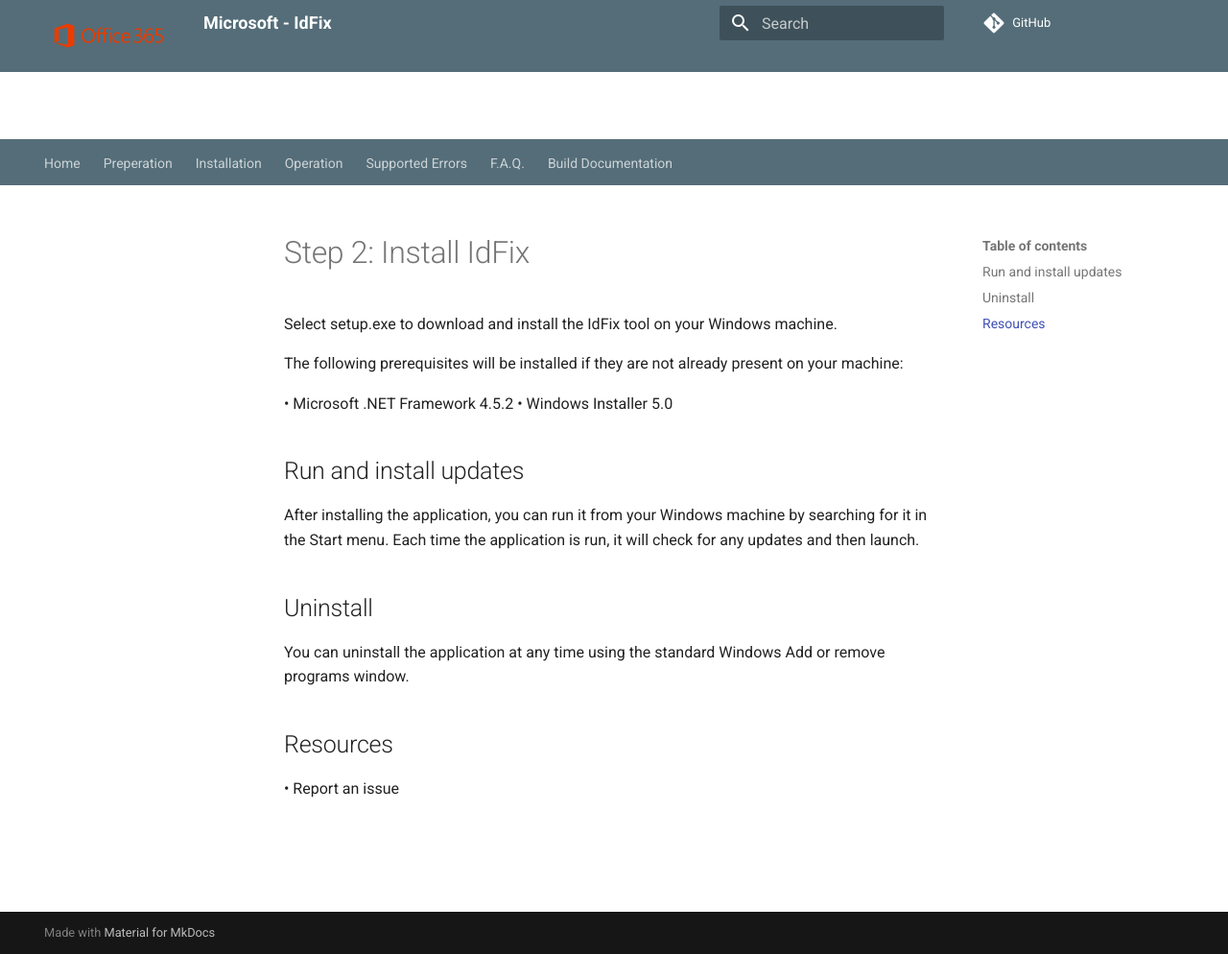
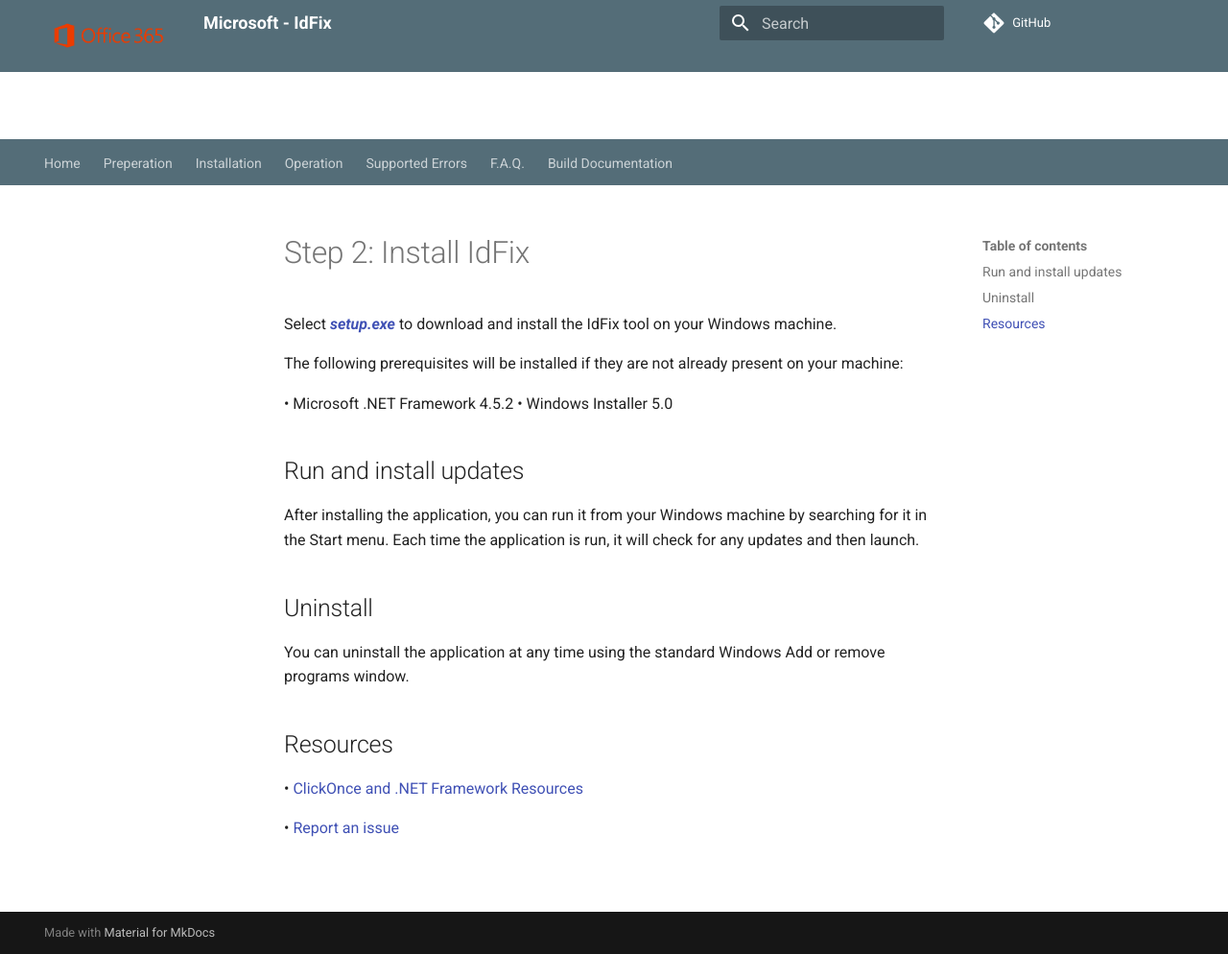
Before and after one commit to microsoft/idfix, an MkDocs documentation site: the page built from docs/Step 2: Install IdFix.md, in a window 1280 px wide and 994 px high. Shown: the whole window at 96% size. Built offline with MkDocs 1.6.1 and Material for MkDocs 9.7.7, drawn with Linux system fonts in a browser that asks for light colours; comment, search, counter and statistics services are not loaded.

Commit message:
Update Step 2: Install IdFix.md

```diff
--- a/docs/Step 2: Install IdFix.md
+++ b/docs/Step 2: Install IdFix.md
@@ -1,6 +1,6 @@
 # Step 2: Install IdFix
 
-Select setup.exe to download and install the IdFix tool on your Windows machine.
+Select _**[setup.exe](https://raw.githubusercontent.com/Microsoft/idfix/master/publish/setup.exe)**_ to download and install the IdFix tool on your Windows machine.
 
 The following prerequisites will be installed if they are not already present on your machine:
 
@@ -17,4 +17,6 @@ You can uninstall the application at any time using the standard Windows Add or
 
 ## Resources
 
- •	Report an issue
+ • [ClickOnce and .NET Framework Resources](https://go.microsoft.com/fwlink/?LinkId=154571)
+
+ • [Report an issue](https://github.com/Microsoft/idfix/issues)
```
